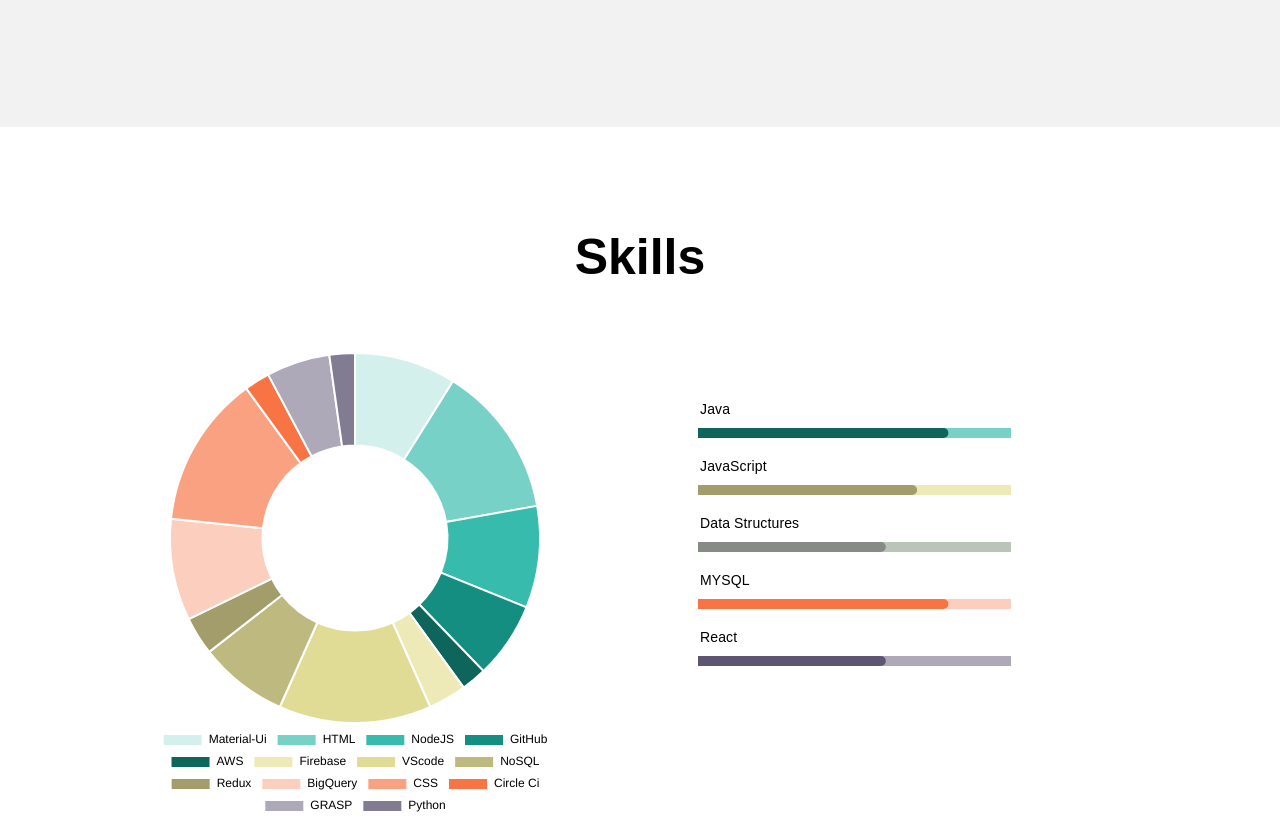
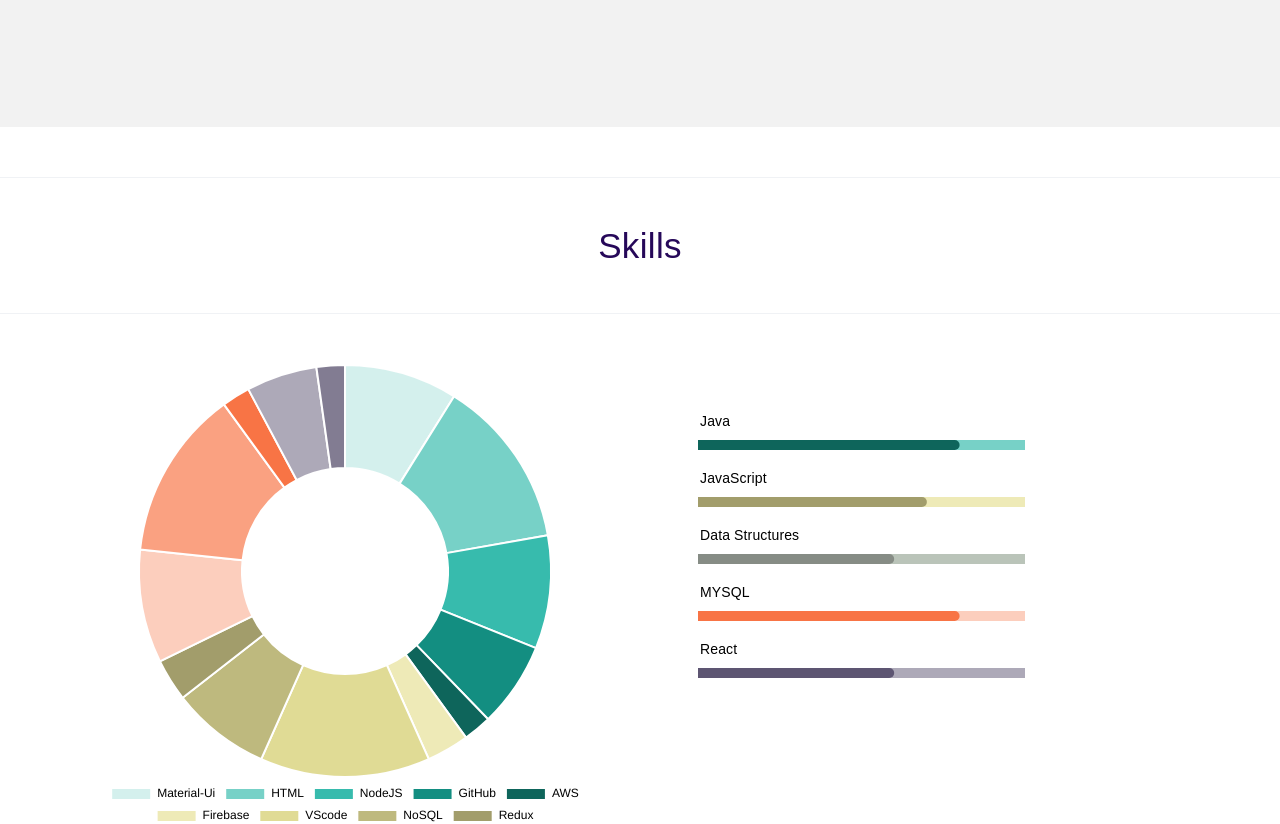
Before and after one commit to arunipatel06/portfolio, a React (Create React App) app: page / in a window 1280 px wide. Shown: the part 1260-2084 px from the top of the page. Built offline with nearby package versions, Linux system fonts and the light colour scheme; what webfontloader would draw is missing.

Commit message:
Update skills

```diff
--- a/src/Skills.js
+++ b/src/Skills.js
@@ -1,30 +1,29 @@
-import React from "react";
-import PieChart from "./PieChart";
-import Progressbar from "./Progressbar";
-import { Grid } from "@material-ui/core";
-import { makeStyles } from "@material-ui/core/styles";
+import React from 'react';
+import PieChart from './PieChart';
+import Progressbar from './Progressbar';
+import { Grid, Divider, Typography } from '@material-ui/core';
+import { makeStyles } from '@material-ui/core/styles';
 
 const useStyles = makeStyles((theme) => ({
-
   skills: {
-    height: "100vh",
-    width: "100%",
-    padding: "35px 20px",
-    marginBottom: "100px",
-    textAlign:"center"
+    // width: '100%',
+    textAlign: 'center',
   },
 
-  header:{
-    color: "black",
-    fontWeight: 600,
+  header: {
+    textAlign: 'center',
     fontFamily: '"Manrope", sans-serif',
-    fontSize: "50px",
-    lineHeight: "30px",
-    justifyContent: "center",
-    margin: "80px 40px",
-
-  }
-
+    fontSize: '35px',
+    lineHeight: '35px',
+    color: '#260859',
+    justifyContent: 'center',
+    display: 'flex',
+  },
+  divider: {
+    height: '1px',
+    backgroundColor: '#f0f2f5',
+    margin: '50px 0px',
+  },
 }));
 
 const Skills = (props) => {
@@ -33,14 +32,16 @@
   return (
     <div>
       <section className={classes.skills}>
-        <div className={classes.header}>Skills</div>
+        <Divider className={classes.divider} />
+        <Typography className={classes.header}>Skills</Typography>
+        <Divider className={classes.divider} />
         <Grid container>
-          <Grid item xs={12} md={6} style={{ padding: "0px 50px 0px 100px" }}>
-            <div style={{ maxWidth: "500px" }}>
+          <Grid item xs={12} md={6} style={{ padding: '0px 50px 0px 100px' }}>
+            <div style={{ maxWidth: '500px' }}>
               <PieChart />
             </div>
           </Grid>
-          <Grid item xs={12} md={6} style={{ padding: "17px 100px 0px 50px" }}>
+          <Grid item xs={12} md={6} style={{ padding: '17px 100px 0px 50px' }}>
             <Progressbar />
           </Grid>
         </Grid>
```
